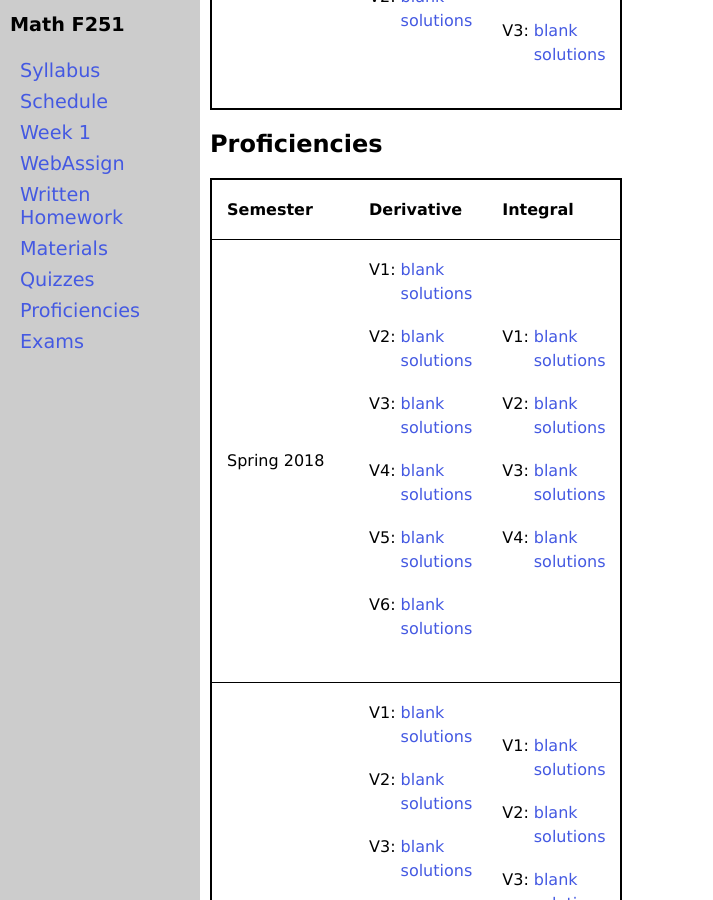
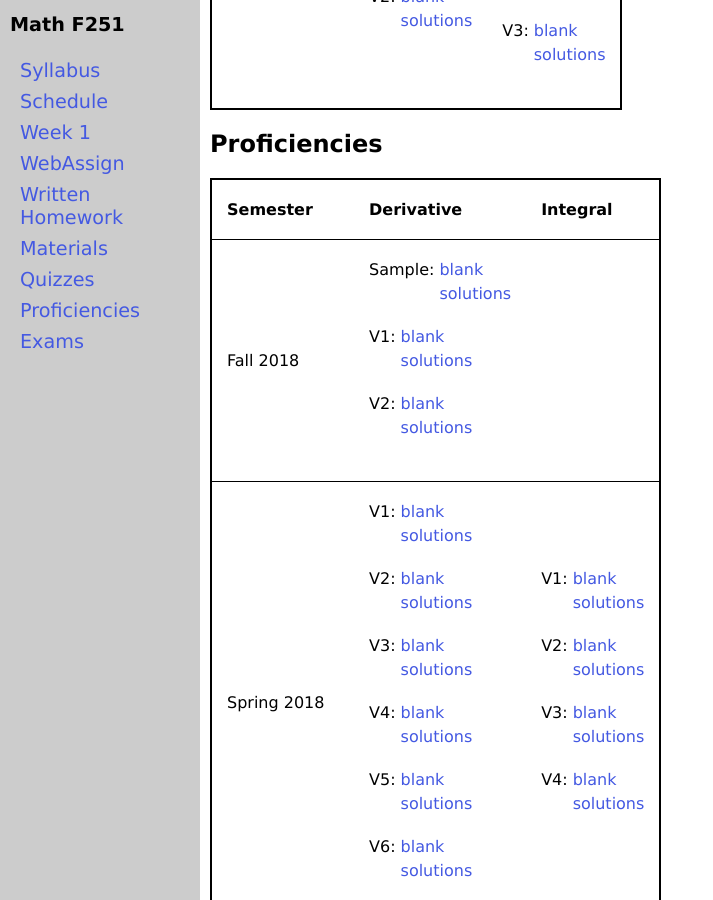
Before and after one commit to uaf-math/calc1, a Jekyll site: the page built from exams.md, in a window 1280 px wide and 900 px high, scrolled down 862 px. Shown: the whole window, without its empty margins (0-713 px from the left). Built offline with Jekyll 4.4.1, drawn with Linux system fonts in a browser that asks for light colours; some of the changed lines change nothing that is shown.

Commit message:
proficiencies, round 1

```diff
--- /dev/null
+++ b/_data/proficiencies-f2018.yml
@@ -0,0 +1,13 @@
+semester: Fall 2018
+home: assets/proficiencies/Fall2018
+derivative:
+  versions:
+    - name: Sample
+      blank: Derivative-sample.pdf
+      solutions: Derivative-sample-Sols.pdf
+    - name: V1
+      blank: Derivative-v1.pdf
+      solutions: Derivative-v1-Sols.pdf
+    - name: V2
+      blank: Derivative-v2.pdf
+      solutions: Derivative-v2-Sols.pdf
--- a/exams.md
+++ b/exams.md
@@ -28,6 +28,7 @@ Exams from past semesters are available below.
 <div class="x-scroll">
 <table class="asst-table">
 <tr><th>Semester</th><th>Derivative</th><th>Integral</th></tr>
+	{% include proficiency-row.md data=site.data.proficiencies-f2018 %}
 	{% include proficiency-row.md data=site.data.proficiencies-s2018 %}
 	{% include proficiency-row.md data=site.data.proficiencies-f2017 %}
 	{% include proficiency-row.md data=site.data.proficiencies-sample %}
```
Also changed, not shown: 6 other files.
